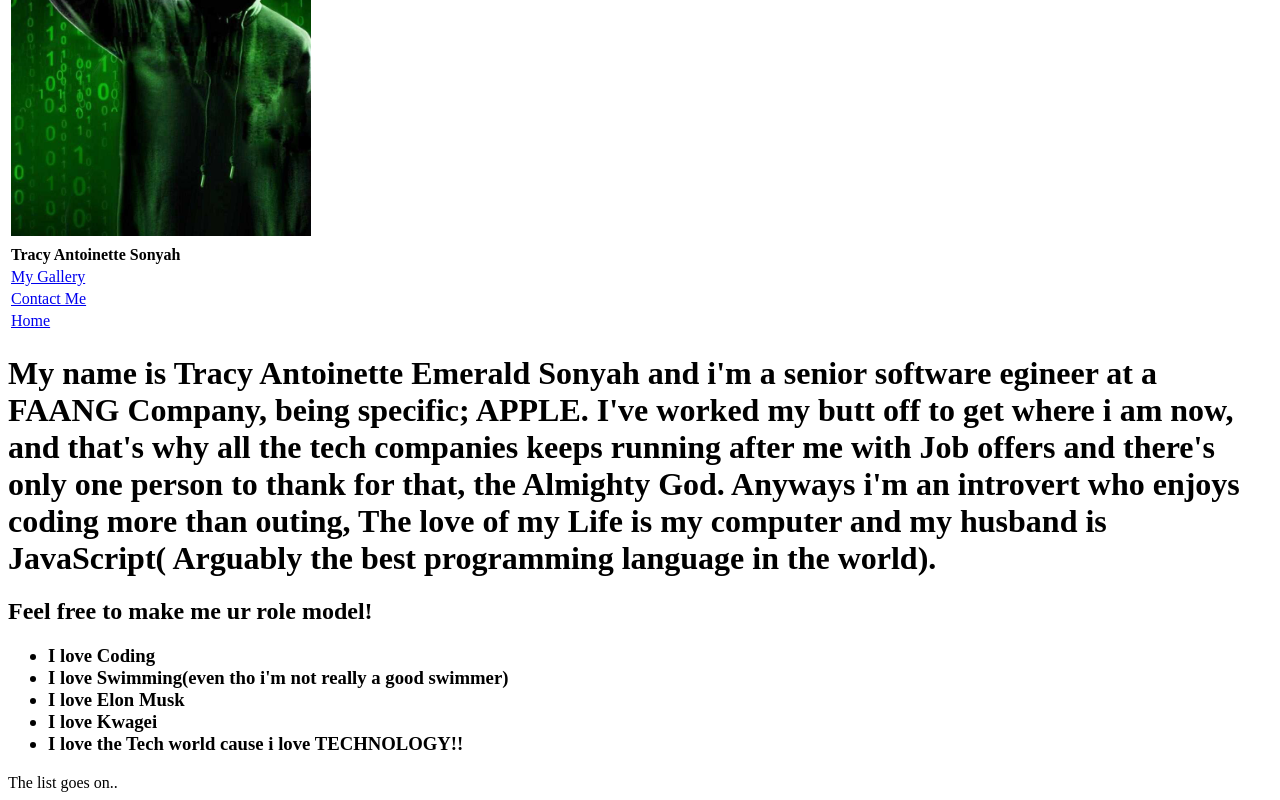
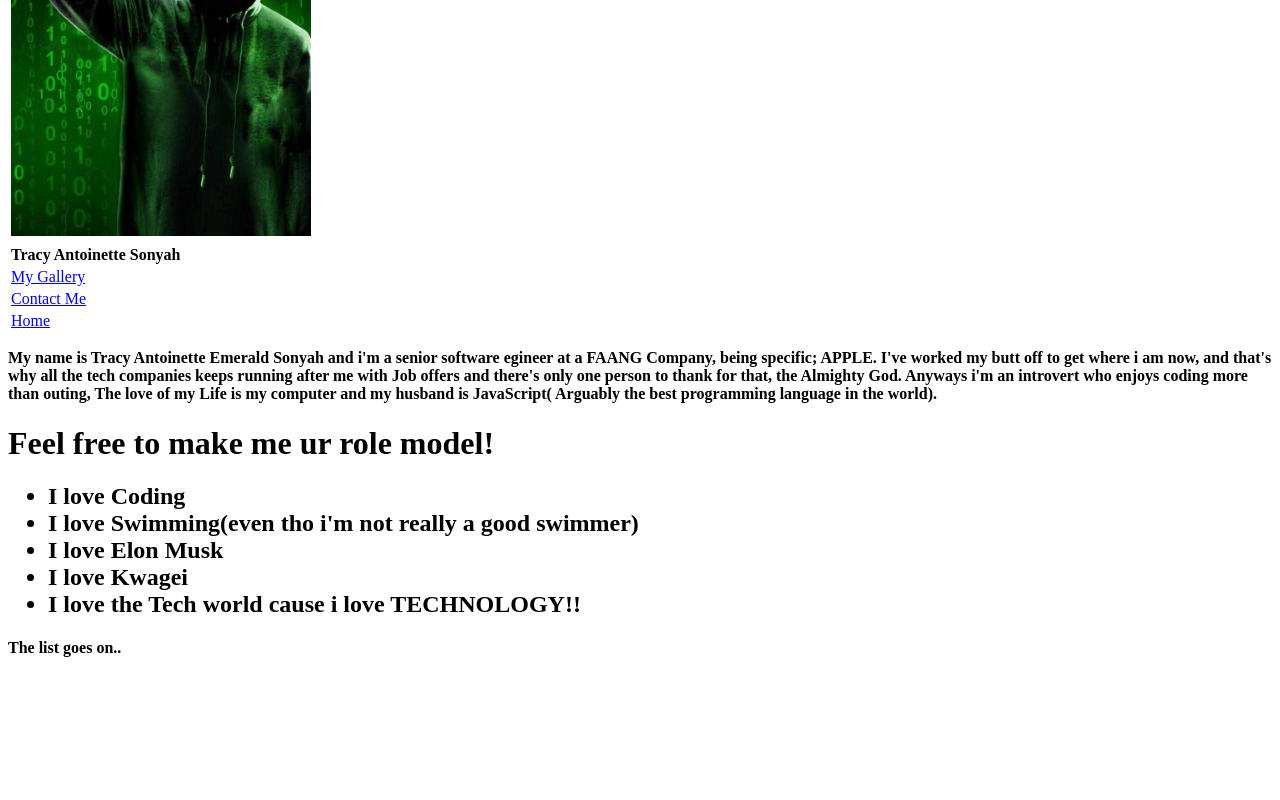
Before and after one commit to Kwagei/html-portfolio-website-tracysonyah, a plain HTML site: page index.html in a window 1280 px wide. Shown: the part 380-1180 px from the top of the page. After the commit the page ends 1059 px from the top, so only its background shows below. Drawn offline with Linux system fonts and the light colour scheme.

Commit message:
Add files via upload

```diff
--- a/index.html
+++ b/index.html
@@ -38,29 +38,31 @@
     </table>
 
     <p>
-        <h1>My name is Tracy Antoinette Emerald Sonyah and i'm a senior software egineer at
+        <b>My name is Tracy Antoinette Emerald Sonyah and i'm a senior software egineer at
             a FAANG Company, being specific; APPLE. I've worked my butt off to get where i am
             now, and that's why all the tech companies keeps running after me with Job offers
             and there's only one person to thank for that, the Almighty God. Anyways i'm an
             introvert who enjoys coding more than outing, The love of my Life is my computer
             and my husband is JavaScript( Arguably the best programming language in the world).
-         </h1>
+        </b>
 
 
-        <h2>Feel free to make me ur role model!</h2>
+        <h1>Feel free to make me ur role model!</h1>
     </p>
 
     <ul>
-        <h3>
+        <h2>
        <li>I love Coding</li>
        <li>I love Swimming(even tho i'm not really a good swimmer)
        <li>I love Elon Musk</li>
        <li>I love Kwagei</li>
         <li>I love the Tech world cause i love TECHNOLOGY!!</li>
-        </h3>
+        </h2>
     </ul>
 
+    <h4>
     The list goes on..
+</h4>
 
 </body>
 </html>
```
